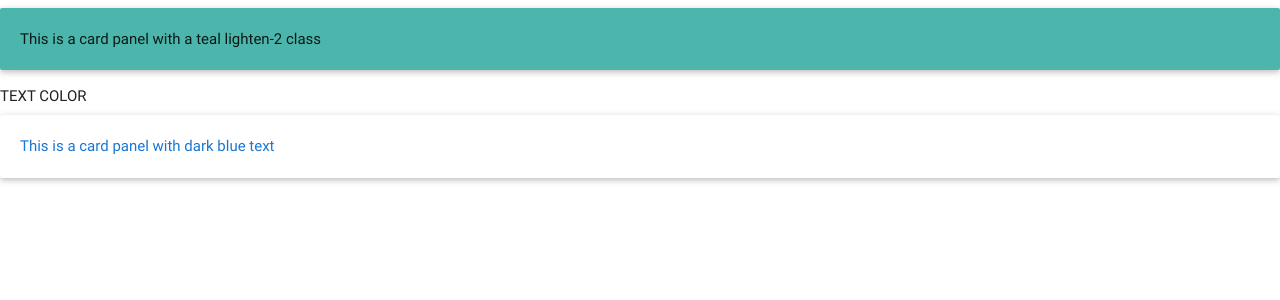
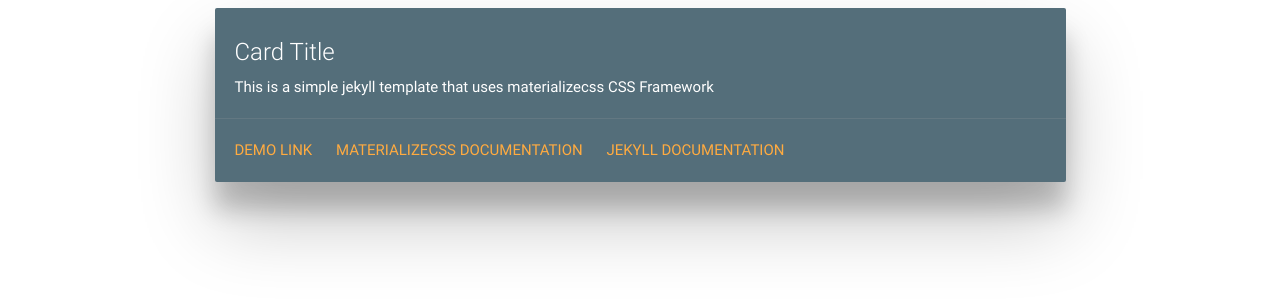
Before and after one commit to vvj5/jekyll-Materialize, a Jekyll site: the page built from index.html, in a window 1280 px wide. Shown: the top 300 px of the page. Built offline with Jekyll 4.4.1, drawn with Linux system fonts in a browser that asks for light colours.

Commit message:
added card for demo and documentation

```diff
--- a/_config.yml
+++ b/_config.yml
@@ -1,5 +1,5 @@
 # Site settings
-title: Your awesome title
+title: jekyll-materializecss
 email: your-email@domain.com
 description: > # this means to ignore newlines until "baseurl:"
   Write an awesome description for your new site here. You can edit this
--- a/index.html
+++ b/index.html
@@ -2,17 +2,21 @@
 layout: default
 ---
 
-<div class="home">
-    <div class="card-panel teal lighten-2">This is a card panel with a teal lighten-2 class</div>
 
-TEXT COLOR
-
-<div class="card-panel">
-  <span class="blue-text text-darken-2">This is a card panel with dark blue text</span>
-</div>
-
-
-
-
-
-</div>
+<div class="container">
+ <div class="row">
+        <div class="col s12 s4">
+          <div class="card blue-grey darken-1 z-depth-5">
+            <div class="card-content white-text">
+              <span class="card-title">Card Title</span>
+              <p>This is a simple jekyll template that uses materializecss CSS Framework</p>
+            </div>
+            <div class="card-action">
+              <a href="#">Demo Link </a>
+              <a href='http://materializecss.com/getting-started.html'>materializecss documentation </a>
+              <a href='http://jekyllrb.com/docs/home/'>jekyll documentation </a>
+            </div>
+          </div>
+        </div>
+      </div>
+    </div>
```
Also changed, not shown: 4 other files.
